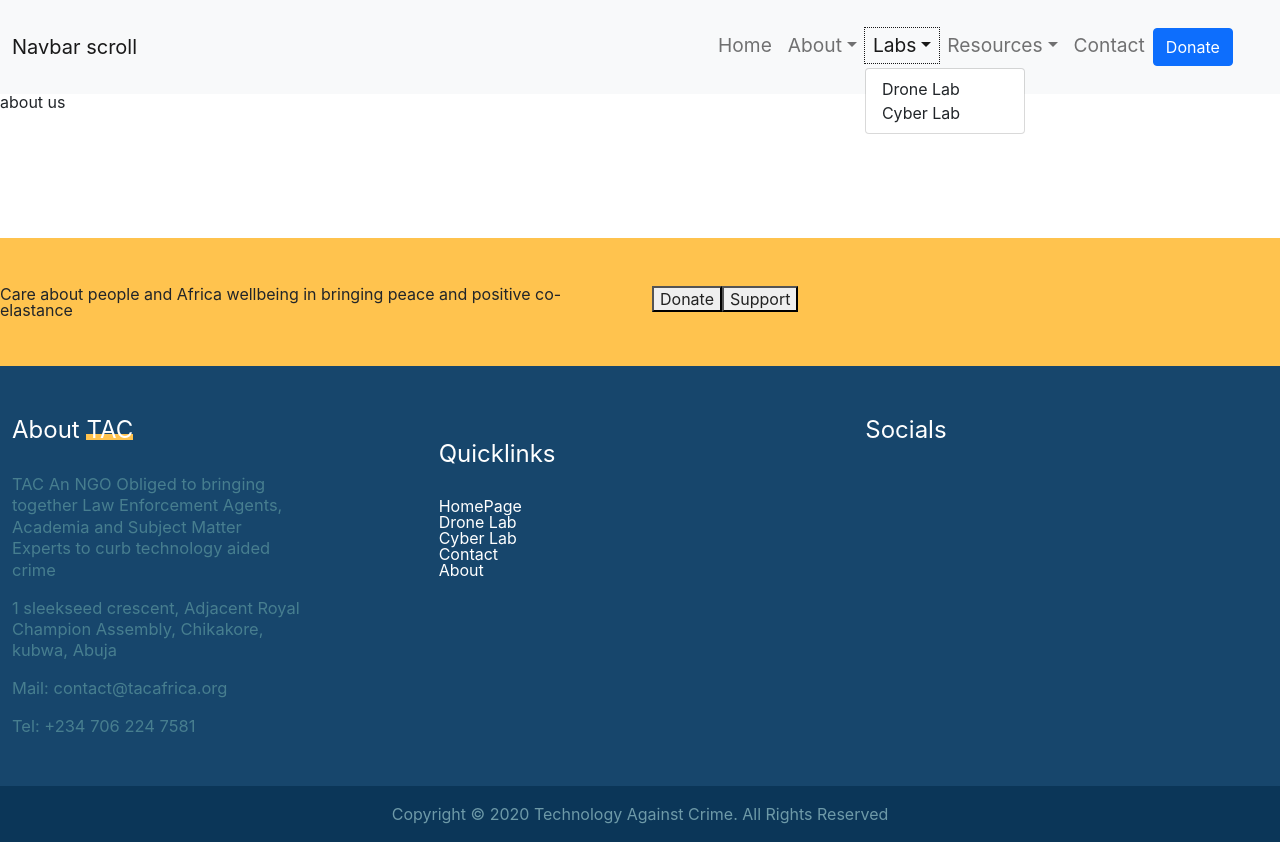
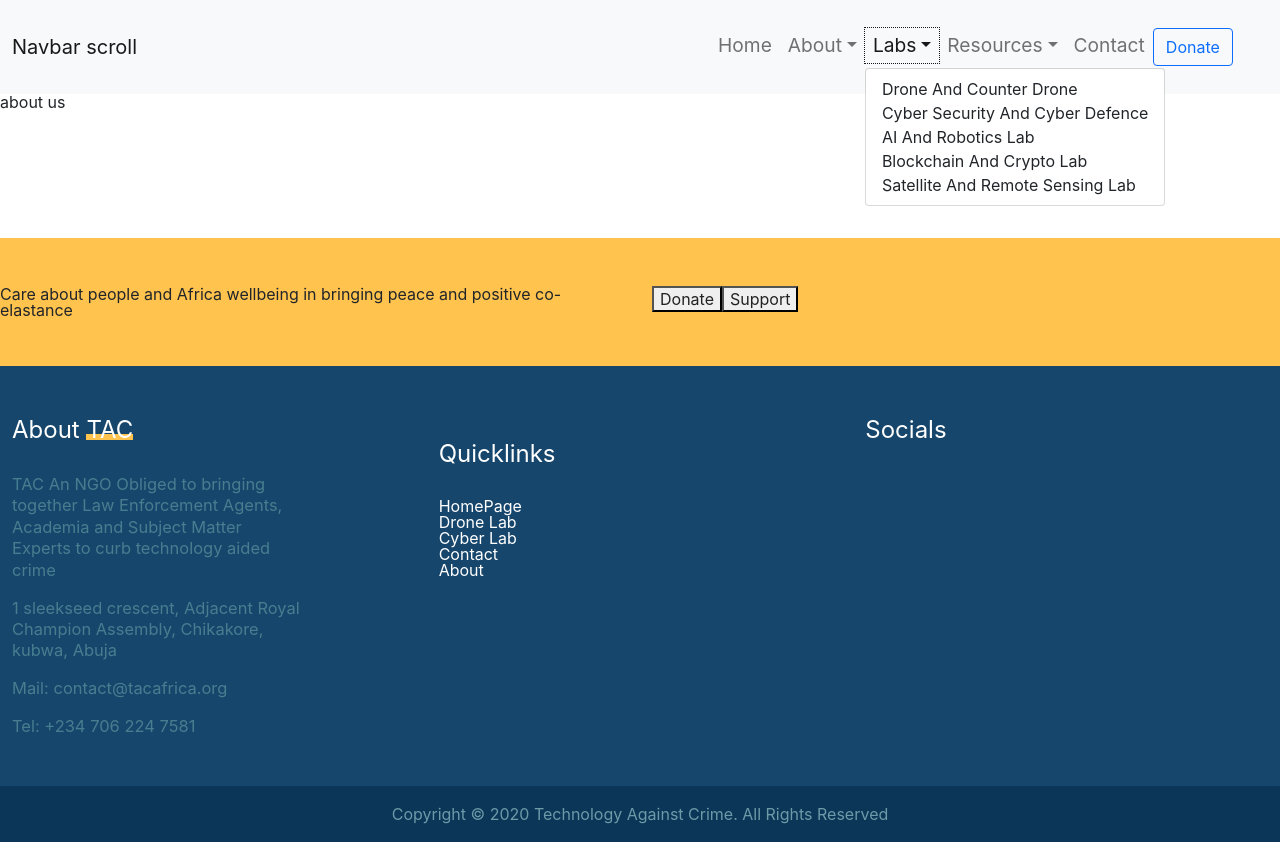
Before and after one commit to Ekaji/tac-africa-website, a Next.js app: page /about_us in a window 1280 px wide. Both pictures are taken after a click on the button "Labs". Built offline with nearby package versions, Linux system fonts and the light colour scheme.

Commit message:
refactored code: reduced boiler plate code in navbar

```diff
--- a/components/layout/nav_bar/NavBar.jsx
+++ b/components/layout/nav_bar/NavBar.jsx
@@ -1,4 +1,5 @@
 /* eslint-disable react/jsx-key */
+import useEffect from 'react'
 import Nav from 'react-bootstrap/Nav'
 import Navbar from 'react-bootstrap/Navbar'
 import Container from 'react-bootstrap/Container'
@@ -8,6 +9,30 @@ import { useRouter } from 'next/router'
 
 
 export default function NavBar(){
+
+    const about = [
+        {href: '/about_us', name: 'About Us'},
+        {href: '/founder', name: 'Founder'},
+        {href: '/our_team', name: 'Our Team'},
+        {href: '/partners-and-supporters', name: 'partners and supporters'}
+    ];
+
+    const labs = [
+        {href: '/drone_and_counter_drone', name: 'Drone And Counter Drone'},
+        {href: '/cyber_security_and_cyber_defence', name: 'Cyber Security And Cyber Defence'},
+        {href: '/ai_and_robotics_lab', name: 'AI And Robotics Lab'},
+        {href: '/blockchain_and_crypto_lab', name: 'Blockchain And Crypto Lab'},
+        {href: '/satellite_and_remote_sensing_lab', name: 'Satellite And Remote Sensing Lab'}
+    ];
+
+    const resources = [
+        {href: '/blog', name: 'Blog' },
+        {href: '/gallery', name: 'Gallery'}
+    ];
+
+    const handleRouteChange = (router) => {
+
+    }
 
 const router = useRouter()
   return(
@@ -30,25 +55,70 @@ const router = useRouter()
                 }
                 id="navbarScroll" >
             <Nav className="my-2 my-lg-0"  navbarScroll >
-             <Nav.Link href={'/'} className={router.pathname == "/" ? 'activeLink text-warning' : ""} >Home</Nav.Link>
-                <NavDropdown title="About" className={router.pathname == "/about-us" || "/founder" || "/our-team" || '/partners-and-supporters' ? 'activeLink text-warning' : ""} id="nav-dropdown">
-                    <NavDropdown.Item href={'/about-us'} eventKey="4.1">About Us</NavDropdown.Item>
-                    <NavDropdown.Item href={'/founder'} eventKey="4.2">Founder</NavDropdown.Item>
-                    <NavDropdown.Item href={'/our-team'} eventKey="4.2">Our Team</NavDropdown.Item>
-                    <NavDropdown.Item href={'/partners-and-supporters'} eventKey="4.3">Partners And Supporters</NavDropdown.Item>
+             <Nav.Link href={'/'}
+                       className={router.pathname == "/" ? 'activeLink text-warning' : ""} >
+                           Home
+             </Nav.Link>
+
+                <NavDropdown title="About"
+                             className={
+                                 router.pathname == '/about_us' ? 'activeLink text-warning' :
+                                                    '/founder' ? 'activeLink text-warning' :
+                                                    '/our_team' ? 'activeLink text-warning' :
+                                                    '/partners_and_supporters' ? 'activeLink text-warning' :
+                                                    console.log('checked')
+                                 }
+                                 id="nav-dropdown" >
+                                    {
+                                        about.map(({name, href}, i) => (
+                                            <NavDropdown.Item key={i} href={href} className={
+                                                router.pathname == href ? 'activeLink text-warning' : ""
+                                                }
+                                                eventKey={i}>{name}
+                                            </NavDropdown.Item>
+                                            )
+                                        )
+                                    }
+
                 </NavDropdown>
-                <NavDropdown title="Labs" className={router.pathname == "/drone-lab" || "/cyber-lab" ? 'activeLink text-warning' : ""} id="nav-dropdown">
-                    <NavDropdown.Item href={'/drone-lab'}  eventKey="4.1">Drone Lab</NavDropdown.Item>
-                    <NavDropdown.Item href={'/cyber-lab'} className={router.pathname == "/cyber-lab" ? 'activeLink text-warning' : ""} eventKey="4.2">Cyber Lab</NavDropdown.Item>
+                <NavDropdown title="Labs"
+                             className={
+                                 router.pathname ==
+                                 "/drone_and_counter_drone" || "/cyber_security_and_cyber_defence" || "/ai_and_robotics_lab" ||
+                                 "/blockchain_and_crypto_lab" || "/satellite_and_remote_sensing_lab"
+                                 ?
+                                 'activeLink text-warning' : ""
+                                 }
+                                 id="nav-dropdown">
+                                    {
+                                    labs.map(({name, href}, i) => (
+                                        <NavDropdown.Item key={i} href={href} className={
+                                            router.pathname == href ? 'activeLink text-warning' : ""
+                                            }
+                                            eventKey={i}>{name}
+                                        </NavDropdown.Item>
+                                        )
+                                    )
+                                }
                 </NavDropdown>
-                <NavDropdown title="Resources" className={router.pathname == "/blog" || "/gallery" ? 'activeLink text-warning' : ""} id="nav-dropdown">
-                    <NavDropdown.Item className={router.pathname == "/blog" ? 'activeLink text-warning' : ""} eventKey="4.1">Blog</NavDropdown.Item>
-                    <NavDropdown.Item className={router.pathname == "/gallery" ? 'activeLink text-warning' : ""} eventKey="4.2">Gallery</NavDropdown.Item>
+                <NavDropdown title="Resources" className={router.pathname == "/blog" || "/gallery" ? 'activeLink text-warning' : ""}
+                             id="nav-dropdown">
+                                {
+                                    resources.map(({name, href}, i) => (
+                                        <NavDropdown.Item key={i} href={href} className={
+                                            router.pathname == href ? 'activeLink text-warning' : ""
+                                            }
+                                            eventKey={i}>{name}
+                                        </NavDropdown.Item>
+                                        )
+                                    )
+                                }
+
                 </NavDropdown>
              <Nav.Link href={'/contact'}  className={router.pathname == "/contact" ? 'activeLink text-warning' : ""} >Contact</Nav.Link>
 
             <Nav.Item>
-                <Button variant="primary">Donate</Button>{' '}
+                <Button variant="outline-primary">Donate</Button>{' '}
             </Nav.Item>
             </Nav>
             </Navbar.Collapse>
```
